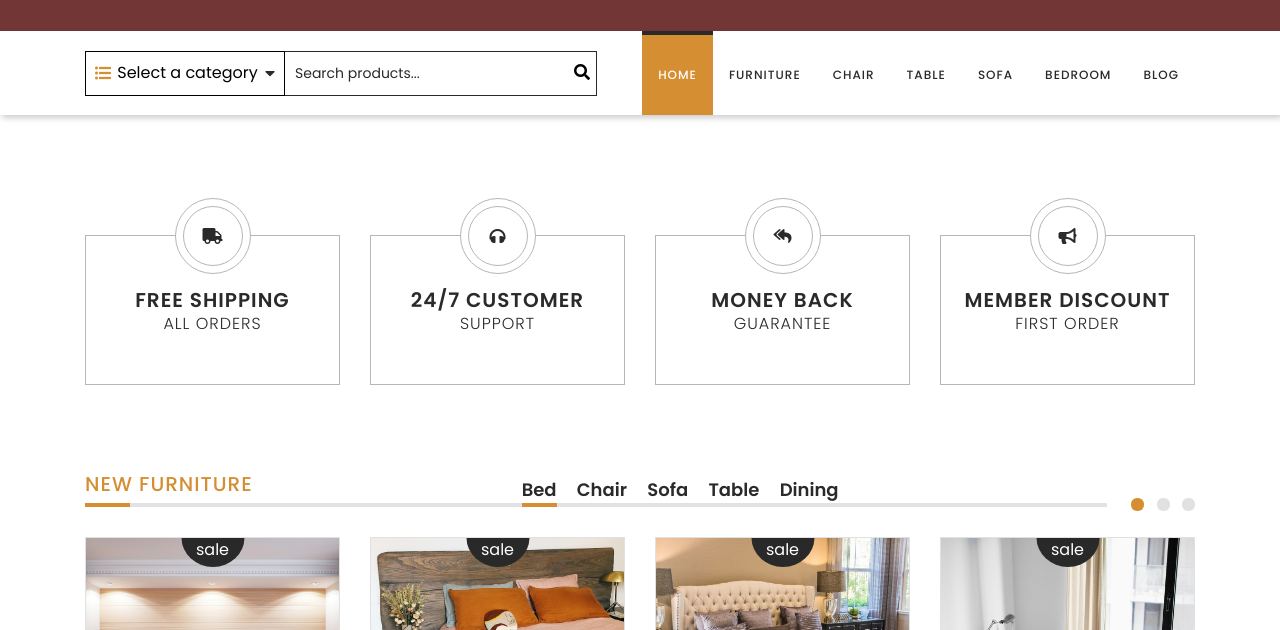
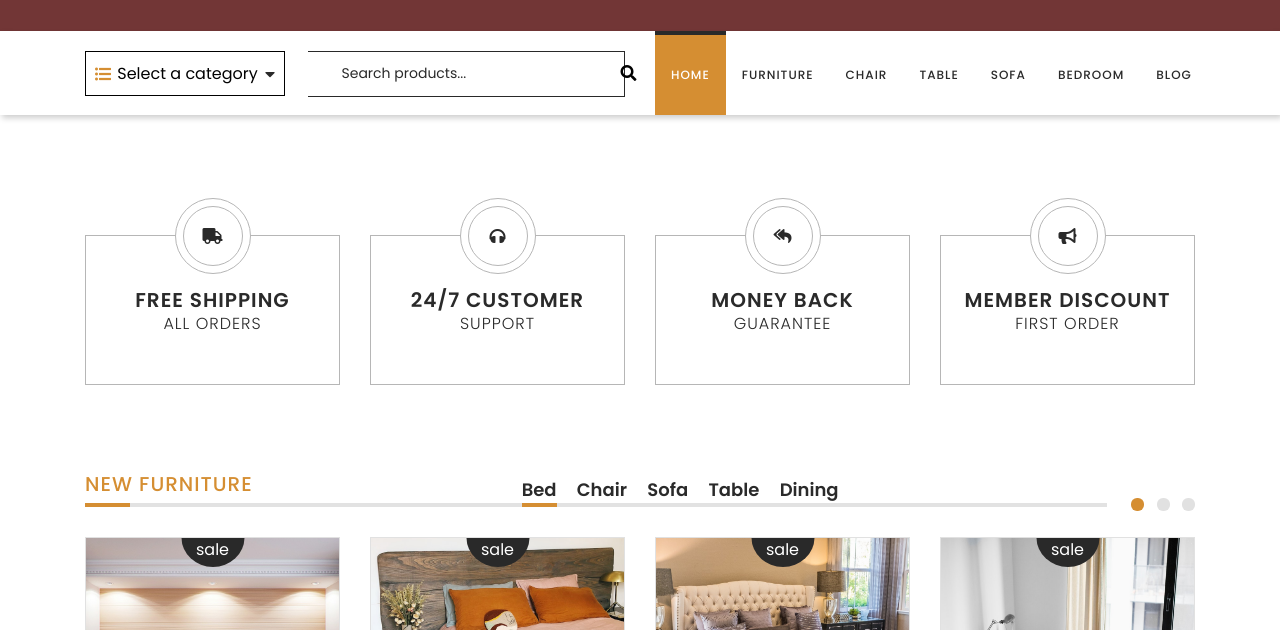
Before and after one commit to Varenthein/WDP-1906-01, a website built with Parcel: page src/index.html in a window 1280 px wide. Shown: the part 170-800 px from the top of the page. Built offline with nearby package versions, Linux system fonts and the light colour scheme.

Commit message:
make new row and column just for categories&search input

```diff
--- a/src/partials/10_header.html
+++ b/src/partials/10_header.html
@@ -51,9 +51,11 @@
   </div>
   <div class="menu-bar">
     <div class="container">
+      <div class="row justify-content-between align-items-center">
+        <div class="col-md-3 col-lg-6">
+          <form action="" class="search-form">
             <div class="row align-items-center">
-        <div class="col">
-          <form action="" class="search-form">
+              <div class="col-md-12 col-lg-5 getcategory-column-1">
                 <div class="category">
                   <i class="fas fa-list-ul"></i>
                   <ul class="select-category">
@@ -65,20 +67,24 @@
                         <li><a href="#">Chair</a></li>
                         <li><a href="#">Table</a></li>
                         <li><a href="#">Sofa</a></li>
-                    <li><a href="#">Beedroom</a></li>
+                        <li><a href="#">Bedroom</a></li>
                         <li><a href="#">Blog</a></li>
                       </ul>
                     </li>
                   </ul>
                   <i class="fas fa-caret-down"></i>
                 </div>
+              </div>
+              <div class="col-md-12 col-lg-7 getcategory-column-2">
                 <div class="search-field">
                   <input placeholder="Search products..." type="text" />
                   <button><i class="fa fa-search"></i></button>
                 </div>
+              </div>
+            </div>
           </form>
         </div>
-        <div class="col-auto menu">
+        <div class="col-lg-6 col-md-9 menu">
           <ul>
             <li><a href="#" class="active">Home</a></li>
             <li><a href="#">Furniture</a></li>
--- a/src/sass/components/_header.scss
+++ b/src/sass/components/_header.scss
@@ -164,11 +164,18 @@ header {
     }
 
     .search-form {
-      border: 1px solid $form-border-color;
       border-left: none;
       display: inline-flex;
       height: 45px;
       color: $text-color;
+
+      .getcategory-column-1 {
+        padding-right: 0;
+      }
+
+      .getcategory-column-2 {
+        padding-left: 0;
+      }
 
       /*SELECT A CATEGORY MENU STYLES*/
       .category {
@@ -225,6 +232,10 @@ header {
               display: flex;
               border-top: none;
 
+              &:first-of-type {
+                border-top: 1px solid;
+              }
+
               &:hover {
                 background-color: $primary;
                 @extend %hover-extend;
@@ -260,10 +271,13 @@ header {
         display: flex;
         align-items: center;
         position: relative;
+        padding: 9px;
+        border: 1px solid $form-border-color;
+        border-left: none;
 
         input {
           border: 0;
-          padding-left: 10px;
+          padding-left: 25px;
           font-size: 14px;
           outline: none;
 
```
Lines whose indentation alone changed are shown as unchanged.
